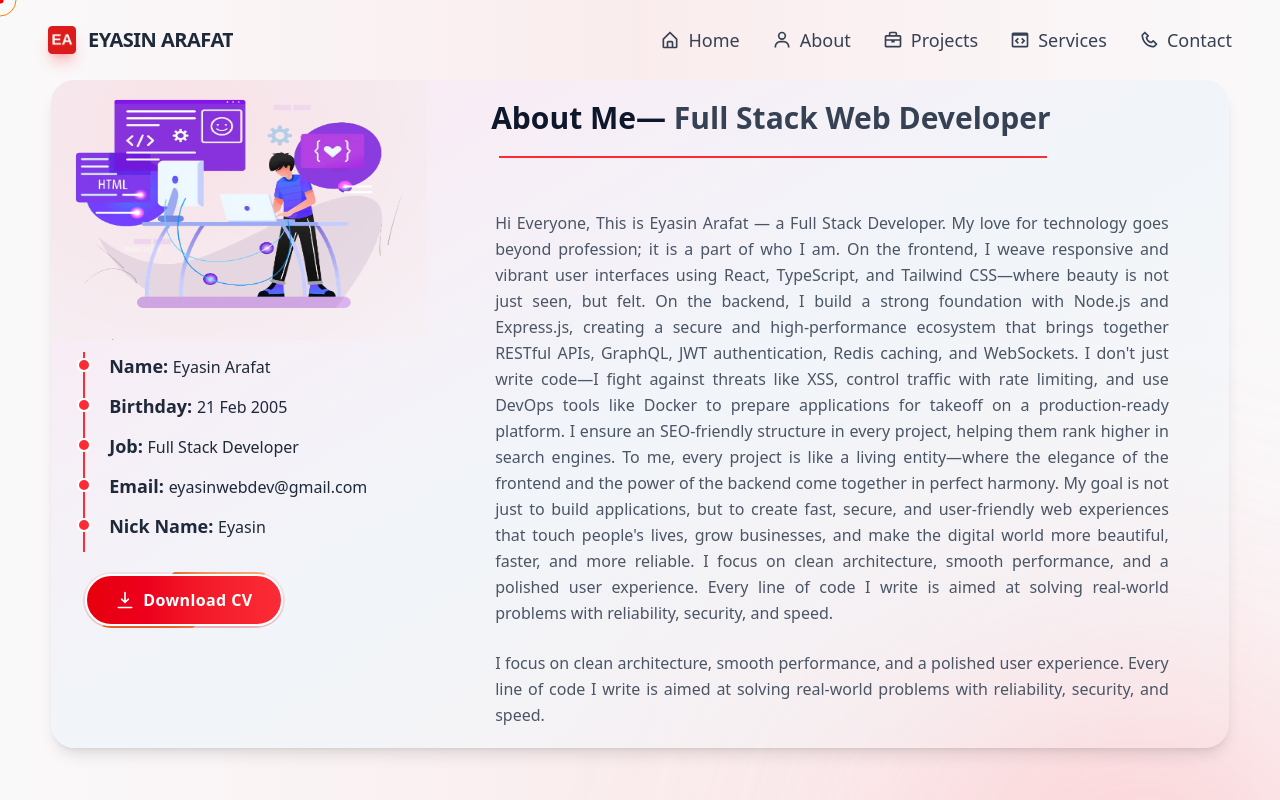
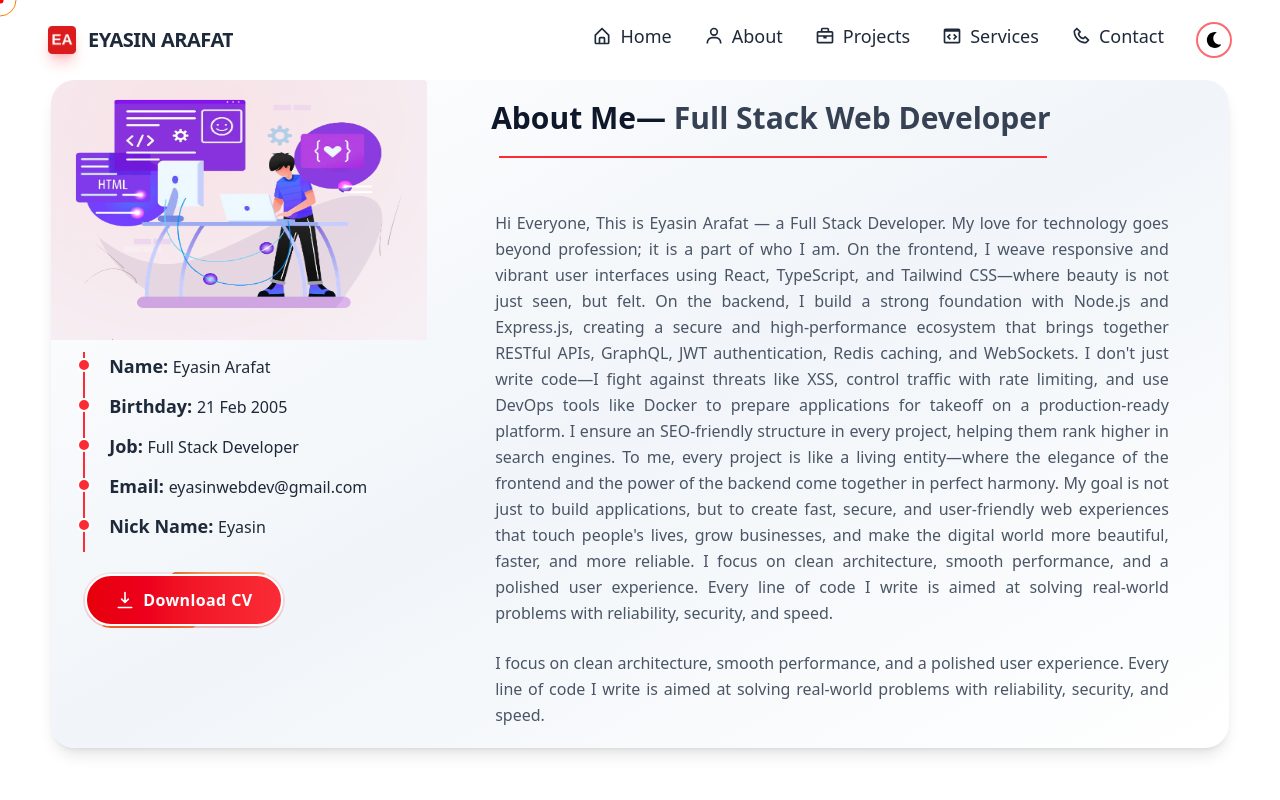
Before and after one commit to eyasinarafat3485-gif/my-next-js-portfolio, a Next.js app: page /about in a window 1280 px wide. Shown: the top 800 px of the page. Built offline with nearby package versions, Linux system fonts and the light colour scheme.

Commit message:
theme toggle btn added

```diff
--- a/src/app/about/page.jsx
+++ b/src/app/about/page.jsx
@@ -36,7 +36,7 @@ const AboutMe = () => {
     ];
 
     return (
-        <section id='about' className="w-[92%] mb-10 mt-10 mx-auto shadow-lg bg-gradient-to-br from-pink-100 via-slate-100 rounded-3xl md:mt-0 mt-10">
+        <section id='about' className="w-[92%] mb-10 mt-10 mx-auto shadow-lg bg-gradient-to-br dark:from-pink-100 via-slate-100  rounded-3xl md:mt-0 mt-10">
             <div className="w-full mx-auto flex flex-col lg:flex-row gap-12 items-start">
 
                 {/* Left (Image & Timeline) */}
--- a/src/app/components/Banner/Skills.jsx
+++ b/src/app/components/Banner/Skills.jsx
@@ -68,8 +68,7 @@ export default function SkillsCarousel() {
     };
 
     return (
-        <section className="w-[92%] mx-auto bg-slate-50 overflow-hidden select-none">
-
+        <section className="w-[92%] mx-auto dark:bg-black bg-slate-50 overflow-hidden select-none">
             <div
                 ref={containerRef}
                 onMouseDown={handleMouseDown}
--- a/src/app/components/Banner/page.jsx
+++ b/src/app/components/Banner/page.jsx
@@ -62,16 +62,16 @@ const Banner = () => {
                     <div className='flex gap-4 text-center md:text-left md:w-full items-center w-[80%] md:items-start mx-auto'>
                         <p className='font-semibold'>Connect :</p>
                         <div className='flex text-center gap-3 md:gap-4 align-center '>
-                            <a href="https://www.linkedin.com/in/md-eyasin-arafat-webdev"><FaLinkedin className='transition: 0.3s w-8 h-8 p-1.5 rounded-full border border-gray-500 bg-gray-200 hover-3d hover:bg-[#0077B5] hover:text-white  hover:scale-130
+                            <a href="https://www.linkedin.com/in/md-eyasin-arafat-webdev"><FaLinkedin className='transition: 0.3s w-8 h-8 p-1.5 rounded-full border border-gray-500  dark:text-black bg-gray-200 hover-3d hover:bg-[#0077B5] hover:text-white  hover:scale-130
                             hover:-translate-y-1'></FaLinkedin ></a>
 
-                            <a href="https://github.com/eyasinarafat3485-gif"><FaGithub className='transition: 0.3s w-8 h-8 p-1.5 rounded-full border border-gray-500 bg-gray-200 hover-3d hover:bg-black hover:text-white  hover:scale-130
+                            <a href="https://github.com/eyasinarafat3485-gif"><FaGithub className='transition: 0.3s w-8 h-8 p-1.5 rounded-full border border-gray-500 dark:text-black bg-gray-200 hover-3d hover:bg-black hover:text-white  hover:scale-130
                             hover:-translate-y-1'></FaGithub></a>
 
-                            <a href="https://www.facebook.com/share/14QVNWQSDuN/"><FaFacebook className='transition: 0.3s w-8 h-8 p-1.5 rounded-full border border-gray-500 bg-gray-200 hover-3d hover:bg-[#1877F2] hover:text-white  hover:scale-130
+                            <a href="https://www.facebook.com/share/14QVNWQSDuN/"><FaFacebook className='transition: 0.3s w-8 h-8 p-1.5 rounded-full border border-gray-500 dark:text-black bg-gray-200 hover-3d hover:bg-[#1877F2] hover:text-white  hover:scale-130
                             hover:-translate-y-1'></FaFacebook> </a>
 
-                            <a href="https://wa.me/8801960421858"><IoLogoWhatsapp className='transition: 0.3s w-8 h-8 p-1.5 rounded-full border border-gray-500 bg-gray-200 hover-3d hover:bg-[#25D366] hover:text-white  hover:scale-130
+                            <a href="https://wa.me/8801960421858"><IoLogoWhatsapp className='transition: 0.3s w-8 h-8 p-1.5 rounded-full border border-gray-500 dark:text-black bg-gray-200 hover-3d hover:bg-[#25D366] hover:text-white  hover:scale-130
                             hover:-translate-y-1'></IoLogoWhatsapp > </a>
                         </div>
                     </div>
--- /dev/null
+++ b/src/app/components/ThemeToggle.jsx
@@ -0,0 +1,32 @@
+"use client";
+
+import { useTheme } from "next-themes";
+import { useEffect, useState } from "react";
+import { AiFillSun } from "react-icons/ai";
+import { FaMoon } from "react-icons/fa";
+
+const ThemeToggle = () => {
+  const { theme, setTheme } = useTheme();
+
+  const [mounted, setMounted] = useState(false);
+
+  useEffect(() => {
+    setMounted(true);
+  }, []);
+
+  if (!mounted) return null;
+
+  return (
+    <button
+      onClick={() =>
+        setTheme(theme === "dark" ? "light" : "dark")
+      }
+      className=" p-2 rounded-full bg-white/80 dark:bg-white/90 backdrop-blur-md border-2 border-red-500/70 dark:border-black/70
+   hover:ring-4 hover:ring-blue-500/20 text-black dark:text-red-500
+    transition-all duration-200  hover:shadow-[0_0_20px_rgba(59,130,246,0.4)]  active:scale-95  cursor-pointer">
+      {theme === "dark" ? <AiFillSun /> : <FaMoon />}
+    </button>
+  )
+};
+
+export default ThemeToggle;
--- a/src/app/components/shared/Navbar.jsx
+++ b/src/app/components/shared/Navbar.jsx
@@ -3,6 +3,8 @@ import React, { useState, useEffect } from 'react';
 import Link from 'next/link';
 import { usePathname } from 'next/navigation';
 import { BiMenu, BiX, BiHomeAlt, BiUser, BiCodeBlock, BiBriefcase, BiPhone } from 'react-icons/bi';
+import ThemeToggle from '../ThemeToggle';
+import { RiMenu3Fill } from 'react-icons/ri';
 
 const navLinks = [
   { id: 1, name: "Home", path: "/", icon: <BiHomeAlt /> },
@@ -28,7 +30,7 @@ const Navbar = () => {
   }, [pathname]);
 
   return (
-    <nav className={`sticky left-0 w-full h-20 z-[100] flex items-center transition-all duration-500 ease-in-out ${scrolled ? '' : 'bg-transparent'
+    <nav className={`bg-white text-black dark:bg-black dark:text-white transition-all duration-300 sticky left-0 w-full h-20 z-[100] flex items-center transition-all duration-500 ease-in-out ${scrolled ? '' : 'bg-transparent'
       }`}>
       <div className='relative z-10 flex justify-between items-center w-full max-w-7xl mx-auto px-4 md:px-12'>
 
@@ -40,7 +42,7 @@ const Navbar = () => {
             className="flex items-center justify-center shadow-lg shadow-red-500/30 transition-all duration-300 hover:scale-105 shrink-0">
             <img src="/Ea-logo.png" alt="EA Logo" className="w-7 h-7 object-contain" />
           </Link>
-          <Link href="/" onClick={() => setActivePath("/")} className='text-xl font-bold tracking-tight text-gray-800 uppercase truncate'>
+          <Link href="/" onClick={() => setActivePath("/")} className='text-xl font-bold tracking-tight uppercase truncate text-gray-800 dark:text-white transition-colors duration-300'>
             Eyasin Arafat
           </Link>
         </div>
@@ -52,41 +54,50 @@ const Navbar = () => {
               <Link
                 href={link.path}
                 onClick={() => setActivePath(link.path)}
-                className={`flex items-center gap-2 transition-colors text-lg ${activePath === link.path ? 'text-red-500 font-bold' : 'text-gray-700'
+                className={`flex items-center gap-2 transition-colors text-lg ${activePath === link.path
+                  ? 'text-red-500 font-bold'
+                  : 'text-gray-800 dark:text-white'
                   }`}
+              // className={`flex items-center gap-2 transition-colors text-lg ${activePath === link.path ? 'text-red-500 font-bold' : 'text-gray-700'
+              //   }`}
+
               >
                 <span className='hidden lg:block text-xl'>{link.icon}</span>
                 <span>{link.name}</span>
               </Link>
+
             </li>
           ))}
+          <ThemeToggle />
         </ul>
 
         {/* Mobile Menu Icon */}
         <div className='md:hidden flex items-center'>
-          <button onClick={() => setOpen(!open)} className='text-3xl text-gray-800 focus:outline-none'>
-            {open ? <BiX /> : <BiMenu />}
+          <button onClick={() => setOpen(!open)} className='text-3xl text-black dark:text-white focus:outline-none'>
+            {open ? <BiX className='text-red-500 size-8' /> : <RiMenu3Fill />}
           </button>
         </div>
 
         {/* Mobile Dropdown Menu */}
         <ul className={`
-          md:hidden absolute right-3 w-35 bg-white/95 backdrop-blur-xl border border-red-50 flex flex-col gap-1 shadow-2xl rounded-2xl transition-all duration-300 ease-in-out
-          ${open ? 'top-[80px] opacity-100 visible' : 'top-[60px] opacity-0 invisible'}
+          md:hidden absolute right-3 w-35 bg-white/95 backdrop-blur-xl border border-red-50 flex flex-col gap-1 shadow-2xl rounded-md transition-all duration-300 ease-in-out
+          ${open ? 'top-[50px] opacity-100 visible' : 'top-[50px] opacity-0 invisible'}
         `}>
           {navLinks.map((link) => (
             <li key={link.id} onClick={() => { setOpen(false); setActivePath(link.path); }}>
               <Link
                 href={link.path}
                 className={`flex items-center gap-2 text-base font-medium p-1 rounded-sm transition-colors
-                ${activePath === link.path ? 'text-red-500 bg-red-50 font-bold' : 'text-gray-800 hover:bg-red-50 hover:text-red-500'}`}
+                ${activePath === link.path ? 'text-red-500 bg-red-50 font-bold' : 'text-gray-400 hover:bg-red-50 hover:text-red-500'}`}
               >
                 <span className='text-xl'>{link.icon}</span>
                 {link.name}
               </Link>
             </li>
           ))}
+          <ThemeToggle />
         </ul>
+
       </div>
     </nav>
   );
--- a/src/app/globals.css
+++ b/src/app/globals.css
@@ -1,5 +1,6 @@
 @import "tailwindcss";
 @plugin "daisyui";
+@custom-variant dark (&:where(.dark, .dark *));
 
 
 html.lenis,
--- a/src/app/layout.js
+++ b/src/app/layout.js
@@ -5,6 +5,7 @@ import Footer from "./components/shared/Footer";
 import MotionWrapper from "./components/MotionWrapper";
 import SmoothScrolling from "./components/SmoothScroll";
 import CursorFollower from "./components/CursorFollower";
+import NextThemeProvider from "@/providers/NextThemeProvider";
 
 const geistSans = Geist({
   variable: "--font-geist-sans",
@@ -34,10 +35,18 @@ export default function RootLayout({ children }) {
     <html
       lang="en"
       data-theme="light dark"
-      className={`${geistSans.variable} ${geistMono.variable} h-full antialiased`}
+      className={`${geistSans.variable} ${geistMono.variable} h-full antialiased`} suppressHydrationWarning
     >
-      <body className="min-h-full flex flex-col">
-        <SmoothScrolling >
+      <body className="bg-white
+text-black
+
+dark:bg-black
+dark:text-white
+
+transition-all
+duration-300 min-h-full flex flex-col bg-background text-foreground">
+        <NextThemeProvider>
+          <SmoothScrolling >
           <MotionWrapper>
             <CursorFollower />
             <Navbar />
@@ -47,6 +56,7 @@ export default function RootLayout({ children }) {
           </MotionWrapper>
           <Footer />
         </SmoothScrolling>
+        </NextThemeProvider>
       </body>
     </html>
   );
--- /dev/null
+++ b/src/providers/NextThemeProvider.jsx
@@ -0,0 +1,18 @@
+
+"use client";
+
+import { ThemeProvider } from "next-themes";
+
+const NextThemeProvider = ({ children }) => {
+  return (
+    <ThemeProvider
+      attribute="class"
+      defaultTheme="light"
+      enableSystem={false}
+    >
+      {children}
+    </ThemeProvider>
+  );
+};
+
+export default NextThemeProvider;
```
